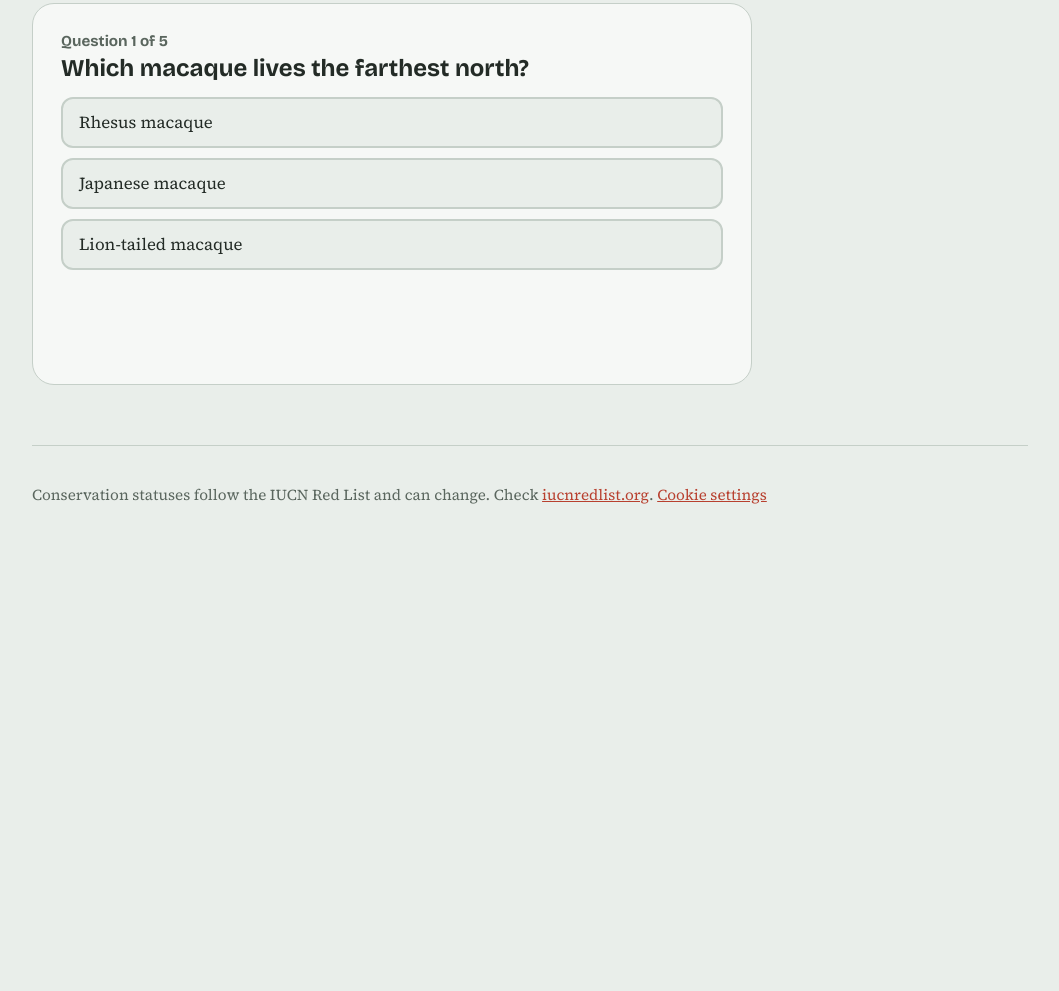
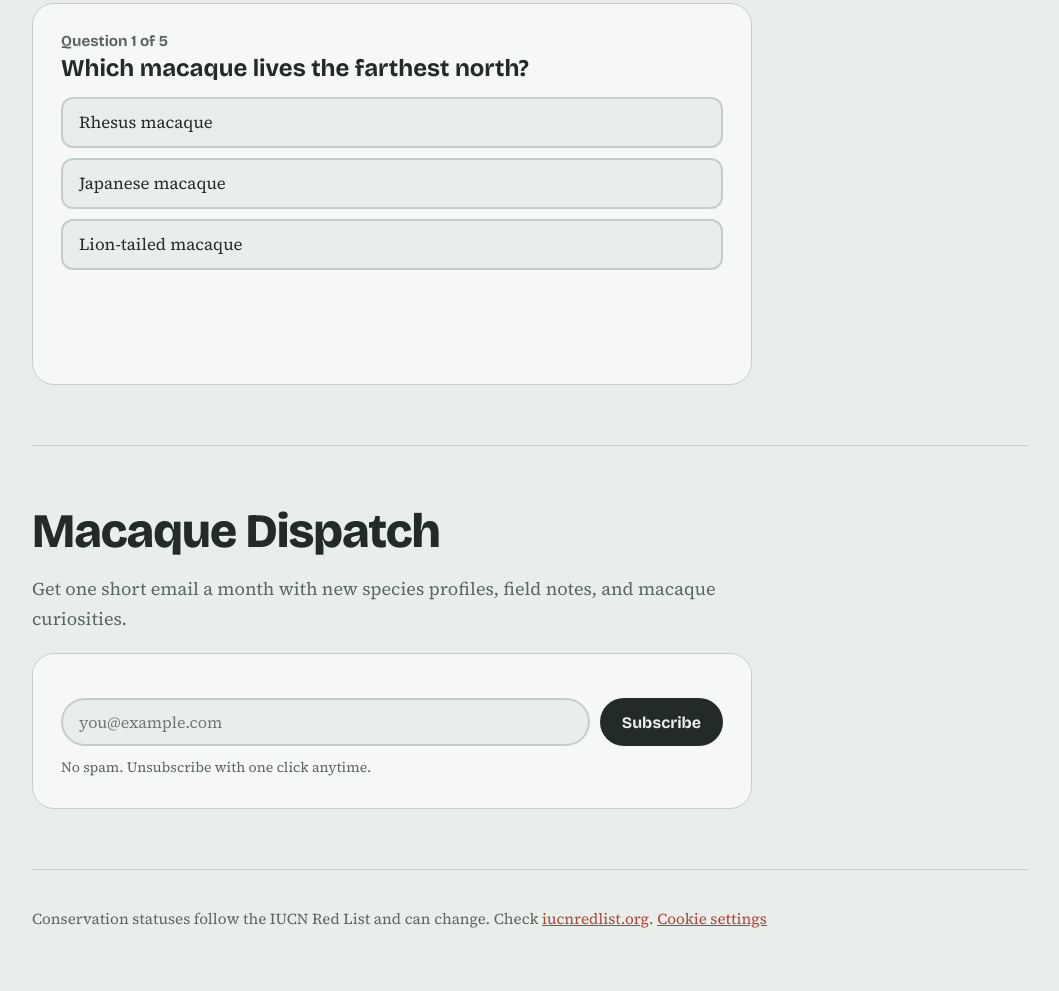
Before and after one commit to n-ollee/makaki, a plain HTML site: page index.html in a window 1280 px wide. Shown: the part 2248-3239 px from the top of the page, without its empty margins (110-1169 px from the left). Before the commit the page ends 2815 px from the top, so only its background shows below. Drawn offline with nearby package versions, Linux system fonts and the light colour scheme.

Commit message:
Added newsletter

```diff
--- a/index.html
+++ b/index.html
@@ -123,12 +123,18 @@ nav{flex-wrap:wrap}.brand{font-family:var(--head);font-weight:800;color:var(--in
 .gg{display:grid;grid-template-columns:repeat(4,minmax(52px,72px));gap:8px;margin:16px 0}
 .gc{aspect-ratio:1;border-radius:12px;border:2px solid var(--line);background:var(--bg);font:800 1.5rem var(--head);color:var(--ink);cursor:pointer}
 .gc[disabled]{opacity:.35;cursor:default}.gc.hid{background:var(--ink);color:var(--ink)}.gc.ok{border-color:#4d7a5c}
+/* Newsletter box */
+.nl-box{background:var(--panel);border:1px solid var(--line);border-radius:22px;padding:28px;max-width:720px;margin-top:20px}
+.nl-form{display:flex;gap:10px;flex-wrap:wrap;margin-top:16px}
+.nl-form input[type="email"]{flex:1;min-width:220px;font:500 1rem var(--body);padding:11px 16px;border-radius:99px;border:2px solid var(--line);background:var(--bg);color:var(--ink)}
+.nl-form input[type="email"]:focus{outline:none;border-color:var(--accent)}
+.nl-form .btn{margin-top:0}
+.nl-note{font-size:.88rem;color:var(--muted);margin:10px 0 0}
 </style>
 </head>
 <body>
 <div class="wrap">
   <nav><a class="brand" href="#/" data-t="brand">Macaque Field Guide</a><div class="right-nav"><span class="navl" id="navLinks"></span><button class="chip lang" id="lang" type="button">PL</button></div></nav>
-
   <main class="page" id="p-home">
   <header class="hero">
     <div>
@@ -190,6 +196,18 @@ nav{flex-wrap:wrap}.brand{font-family:var(--head);font-weight:800;color:var(--in
     <h2 data-t="quizH">Test your macaque knowledge</h2>
     <div class="quiz" id="quizBox"></div>
   </section>
+    <section id="newsletter">
+    <h2 data-t="nlH">Macaque Dispatch</h2>
+    <p class="intro" data-t="nlP">Get one short email a month with new species profiles, field notes, and macaque curiosities.</p>
+    <div class="nl-box">
+      <form class="nl-form" action="https://buttondown.com/api/emails/embed-subscribe/makaki" method="post" target="popupwindow" onsubmit="ev('newsletter_signup')">
+        <input type="email" name="email" id="nlEmail" required placeholder="you@example.com" aria-label="Email address" />
+        <input type="hidden" value="1" name="embed" />
+        <button class="btn" type="submit" data-t="nlBtn">Subscribe</button>
+      </form>
+      <p class="nl-note" data-t="nlNote">No spam. Unsubscribe with one click anytime.</p>
+    </div>
+  </section>
   </main>
   <div class="page" id="p-map" hidden></div>
   <div class="page" id="p-numbers" hidden></div>
@@ -201,7 +219,7 @@ nav{flex-wrap:wrap}.brand{font-family:var(--head);font-weight:800;color:var(--in
 
 <div id="consent" role="dialog" aria-live="polite">
   <span data-t="cText">We use Google Analytics cookies to see which parts of this site are used. Allow them?</span>
-  <div class="row"><button class="y" id="cYes" type="button" data-t="cYes">Allow</button><button id="cNo" type="button" data-t="cNo">No thanks</button></div>
+  <div class="row"><button class="y" id="cYes" type="button" data-t="cYes">Allow</button><button id="cNo" type="button" data-t="cNo">No thanks </button></div>
 </div>
 
 <script>
@@ -227,6 +245,11 @@ en:{brand:'Macaque Field Guide',nSp:'Species',nQuiz:'Quiz',
  m5:'Troop leader. You got them all.',m3:'Solid grooming skills. You know your macaques.',m0:'Fresh recruit. Explore the species above and try again.',
  foot:'Conservation statuses follow the IUCN Red List and can change. Check',cookies:'Cookie settings',
  cText:'We use Google Analytics cookies to see which parts of this site are used. Allow them?',cYes:'Allow',cNo:'No thanks',
+ nlH:'Macaque Dispatch',
+ nlP:'Get one short email a month with new species profiles, field notes, and macaque curiosities.',
+ nlBtn:'Subscribe',
+ nlNote:'No spam. Unsubscribe with one click anytime.',
+ title:'Macaques Field Guide – Species, Habitat & Map',
  title:'Macaques Field Guide – Species, Habitat & Map',
  notes:[[-8,'Cold snap. Japanese macaques in Nagano endure winters below freezing, huddling together and sitting in hot springs.'],[2,'Chilly. Their thick winter coat does most of the work, and the face stays pale.'],[14,'Mild. Time to forage for buds, fruit and insects.'],[99,'Warm. (The face colour here is illustrative: real macaque faces redden with season and hormones.)']],
  st:{lc:'Least Concern',nt:'Near Threatened',vu:'Vulnerable',en:'Endangered',cr:'Critically Endangered'}},
@@ -245,7 +268,10 @@ pl:{brand:'Przewodnik po makakach',nSp:'Gatunki',nQuiz:'Quiz',
  quizH:'Sprawdź swoją wiedzę o makakach',qOf:'Pytanie {a} z {b}',ok:'Dobrze. ',no:'Nie do końca. ',next:'Następne pytanie',see:'Zobacz wynik',fin:'Koniec',again:'Zagraj ponownie',
  m5:'Przywódca stada. Wszystko dobrze!',m3:'Niezłe iskanie. Znasz się na makakach.',m0:'Nowy rekrut. Przejrzyj gatunki powyżej i spróbuj jeszcze raz.',
  foot:'Statusy ochrony pochodzą z Czerwonej Listy IUCN i mogą się zmieniać. Sprawdź',cookies:'Ustawienia ciasteczek',
- cText:'Używamy ciasteczek Google Analytics, aby sprawdzać, które części strony są oglądane. Zgadzasz się?',cYes:'Zgadzam się',cNo:'Nie, dziękuję',
+ cText:'Używamy ciasteczek Google Analytics, aby sprawdzać, które części strony są oglądane. Zgadzasz się?',cYes:'Zgadzam się',cNo:'Nie, dziękuję',nlH:'Biuletyn o makakach',
+ nlP:'Otrzymuj jedną krótką wiadomość w miesiącu z nowymi gatunkami, ciekawostkami ze świata i aktualizacjami przewodnika.',
+ nlBtn:'Zapisz się',
+ nlNote:'Zero spamu. Wypiszesz się jednym kliknięciem w dowolnej chwili.',
  title:'Makaki – przewodnik po gatunkach',
  notes:[[-8,'Mróz. Makaki japońskie z Nagano znoszą zimy poniżej zera, tulą się do siebie i siedzą w gorących źródłach.'],[2,'Chłodno. Gruba zimowa sierść robi większość roboty, a twarz pozostaje blada.'],[14,'Łagodnie. Czas szukać pąków, owoców i owadów.'],[99,'Ciepło. (Kolor twarzy jest tu ilustracyjny: prawdziwe makaki czerwienieją zależnie od pory roku i hormonów.)']],
  st:{lc:'Najmniejszej troski',nt:'Bliski zagrożenia',vu:'Narażony',en:'Zagrożony',cr:'Krytycznie zagrożony'}}
```
